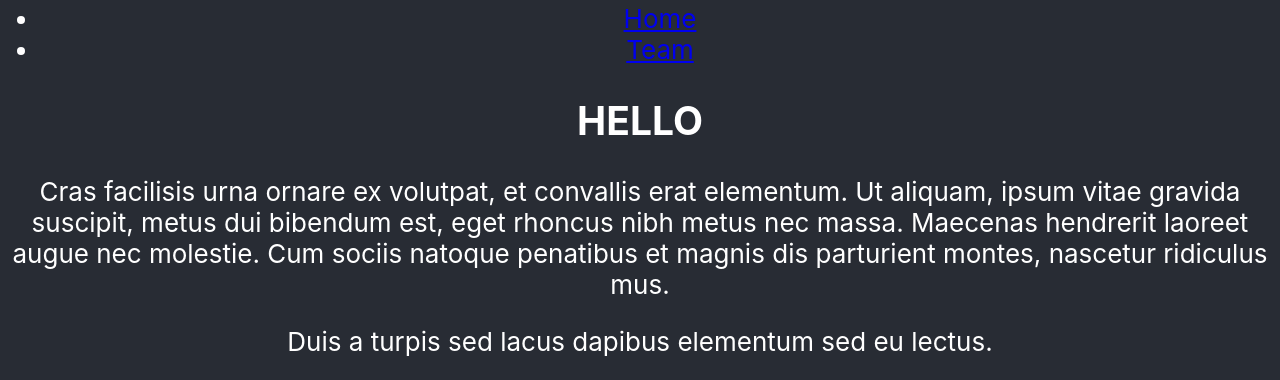
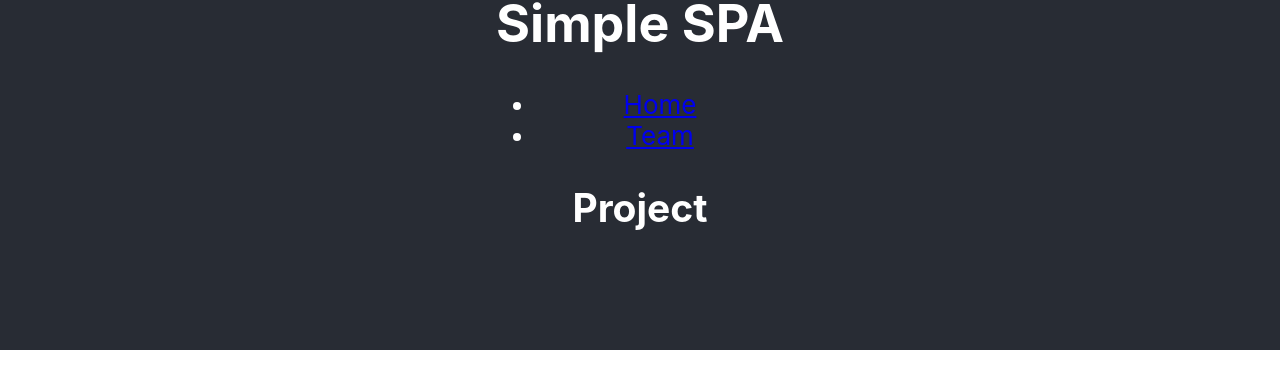
Before and after one commit to igemsoftware2019/Team_Potsdam_2019, a React (Create React App) app in the folder i-gem-wiki/: page / in a window 1280 px wide. Shown: the part 450-830 px from the top of the page. After the commit the page ends 800 px from the top, so only its background shows below. Built offline with nearby package versions, Linux system fonts and the light colour scheme.

Commit message:
Created iGem build script

```diff
--- a/i-gem-wiki/package.json
+++ b/i-gem-wiki/package.json
@@ -13,9 +13,10 @@
   "scripts": {
     "analyze": "source-map-explorer ./build/static/js/*.js",
     "start": "cross-env NODE_PATH=./src react-scripts start",
-    "build": "npm run build:react && npm run build:bundle",
+    "build": "npm run build:react && npm run build:bundle && npm run build:igem",
     "build:react": "cross-env NODE_PATH=./src react-scripts build",
     "build:bundle": "webpack --config webpack.config.js",
+    "build:igem": "cd ./dist/scripts/ && node buildTemplate.js",
     "test": "cross-env NODE_PATH=./src react-scripts test",
     "eject": "cross-env NODE_PATH=./src react-scripts eject"
   },
--- a/i-gem-wiki/src/web/pages/Home.js
+++ b/i-gem-wiki/src/web/pages/Home.js
@@ -4,15 +4,7 @@ class Home extends Component {
   render() {
     return (
       <div>
-        <h2>HELLO</h2>
-        <p>Cras facilisis urna ornare ex volutpat, et
-        convallis erat elementum. Ut aliquam, ipsum vitae
-        gravida suscipit, metus dui bibendum est, eget rhoncus nibh
-        metus nec massa. Maecenas hendrerit laoreet augue
-        nec molestie. Cum sociis natoque penatibus et magnis
-        dis parturient montes, nascetur ridiculus mus.</p>
-
-        <p>Duis a turpis sed lacus dapibus elementum sed eu lectus.</p>
+        <h2>Project</h2>
       </div>
     );
   }
```
Also changed, not shown: 7 other files (tests, documents, lock files or other folders).
